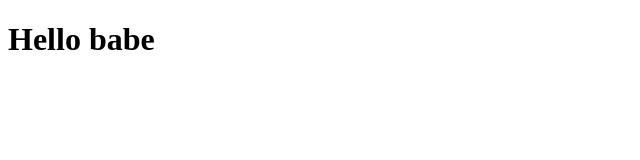
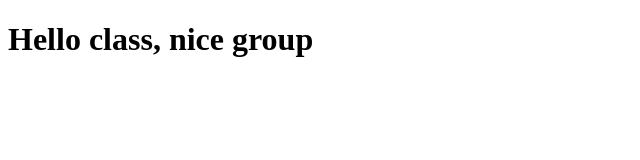
Before and after one commit to alanvaldo/coursera-test, a plain HTML site: page site/index.html in a window 1280 px wide. Shown: the whole page, without its empty margins (0-640 px from the left). Drawn offline with Linux system fonts and the light colour scheme.

Commit message:
Added a small change

```diff
--- a/site/index.html
+++ b/site/index.html
@@ -4,6 +4,6 @@
 	<title>Hello babe</title>
 </head>
 <body>
-<h1> Hello babe </h1>
+<h1> Hello class, nice group </h1>
 </body>
 </html>
```
